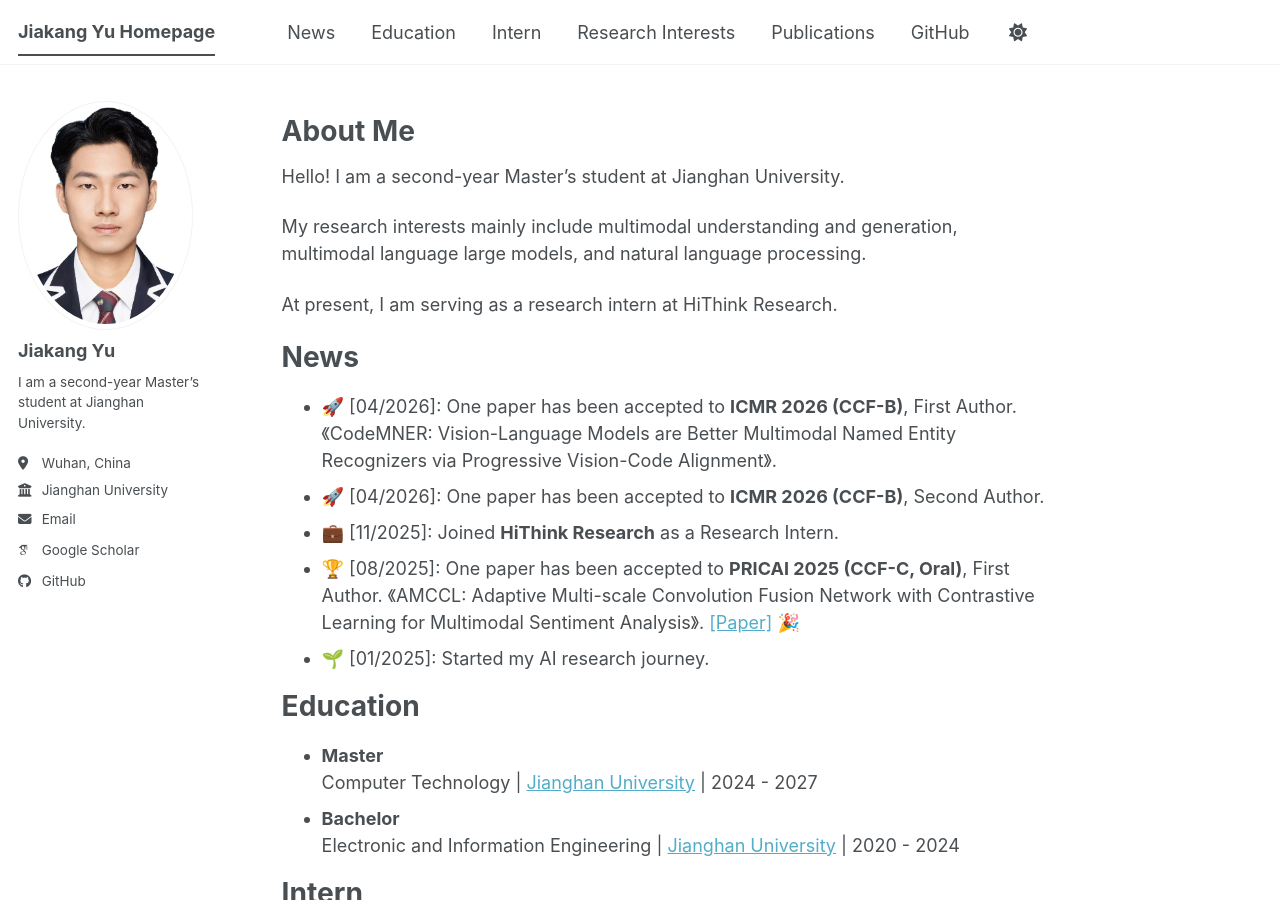
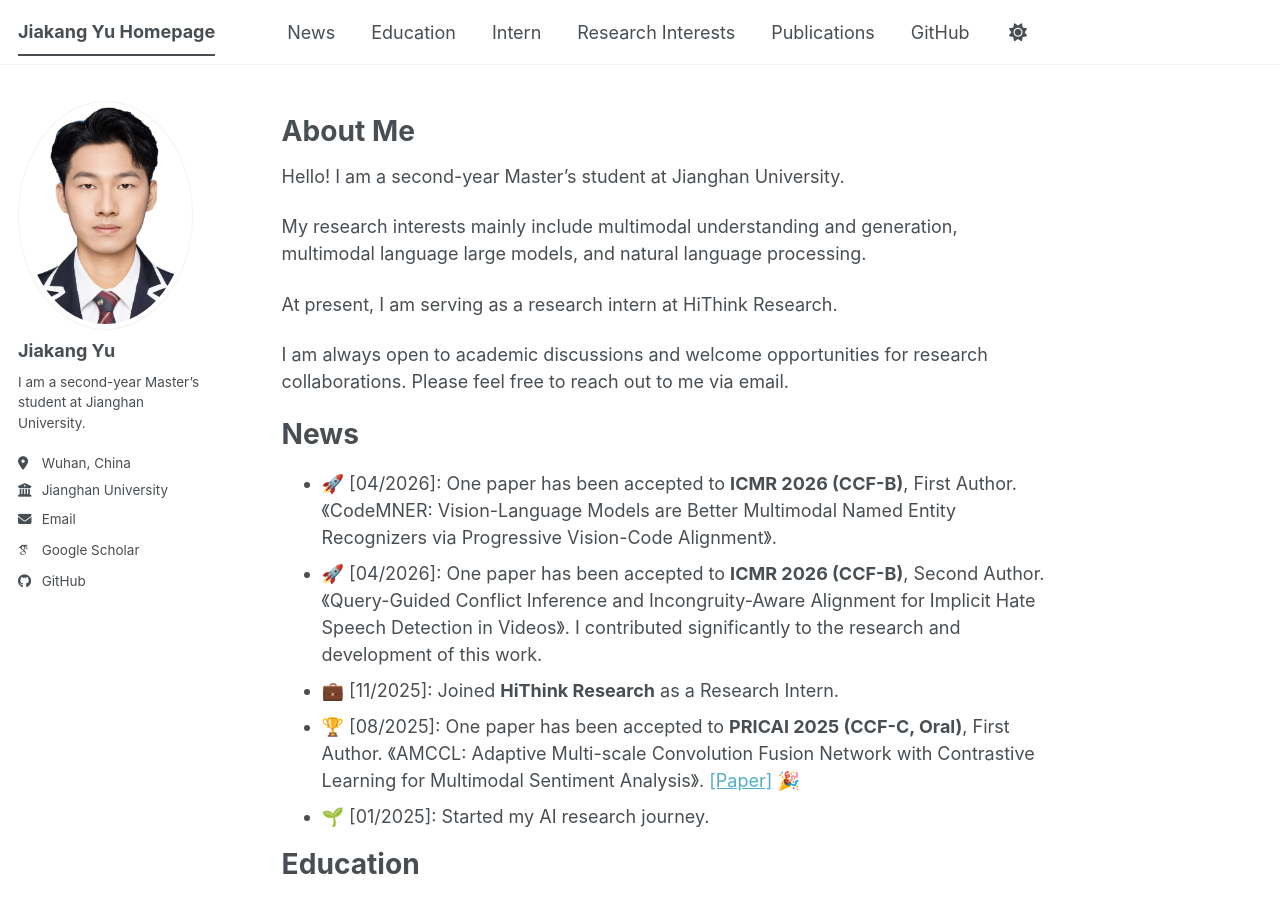
Before and after one commit to kaka-yjk/kaka-yjk.github.io, a Jekyll site: the page built from _pages/about.md, in a window 1280 px wide and 900 px high. Built offline with Jekyll 4.4.1, drawn with Linux system fonts in a browser that asks for light colours; some web fonts are replaced; a script bundle is joined from its source files by our own code; library files that are not in the unit come from our copies.

Commit message:
update about: add 2nd author paper title and collaboration invitation

```diff
--- a/_pages/about.md
+++ b/_pages/about.md
@@ -15,9 +15,12 @@ Hello! I am a second-year Master's student at Jianghan University.
 My research interests mainly include multimodal understanding and generation, multimodal language large models, and natural language processing.
 
 At present, I am serving as a research intern at HiThink Research.
+
+I am always open to academic discussions and welcome opportunities for research collaborations. Please feel free to reach out to me via email.
+
 <h1 id="news">News</h1>
 * 🚀 [04/2026]: One paper has been accepted to **ICMR 2026 (CCF-B)**, First Author. 《CodeMNER: Vision-Language Models are Better Multimodal Named Entity Recognizers via Progressive Vision-Code Alignment》.
-* 🚀 [04/2026]: One paper has been accepted to **ICMR 2026 (CCF-B)**, Second Author.
+* 🚀 [04/2026]: One paper has been accepted to **ICMR 2026 (CCF-B)**, Second Author. 《Query-Guided Conflict Inference and Incongruity-Aware Alignment for Implicit Hate Speech Detection in Videos》. I contributed significantly to the research and development of this work.
 * 💼 [11/2025]: Joined **HiThink Research** as a Research Intern.
 * 🏆 [08/2025]: One paper has been accepted to **PRICAI 2025 (CCF-C, Oral)**, First Author. 《AMCCL: Adaptive Multi-scale Convolution Fusion Network with Contrastive Learning for Multimodal Sentiment Analysis》. [[Paper]](https://doi.org/10.1007/978-981-95-7081-2_34) 🎉
 * 🌱 [01/2025]: Started my AI research journey.
```
